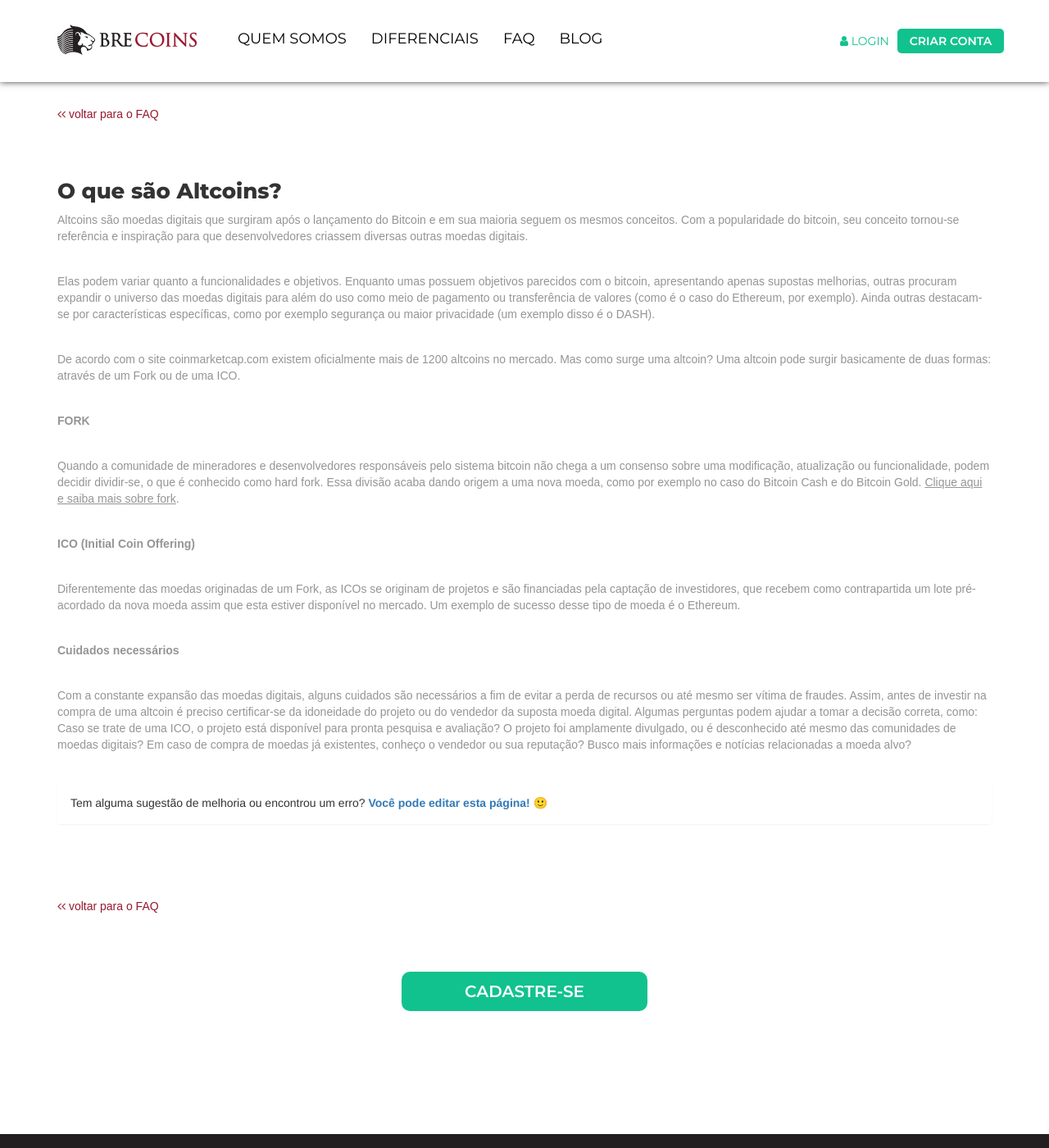
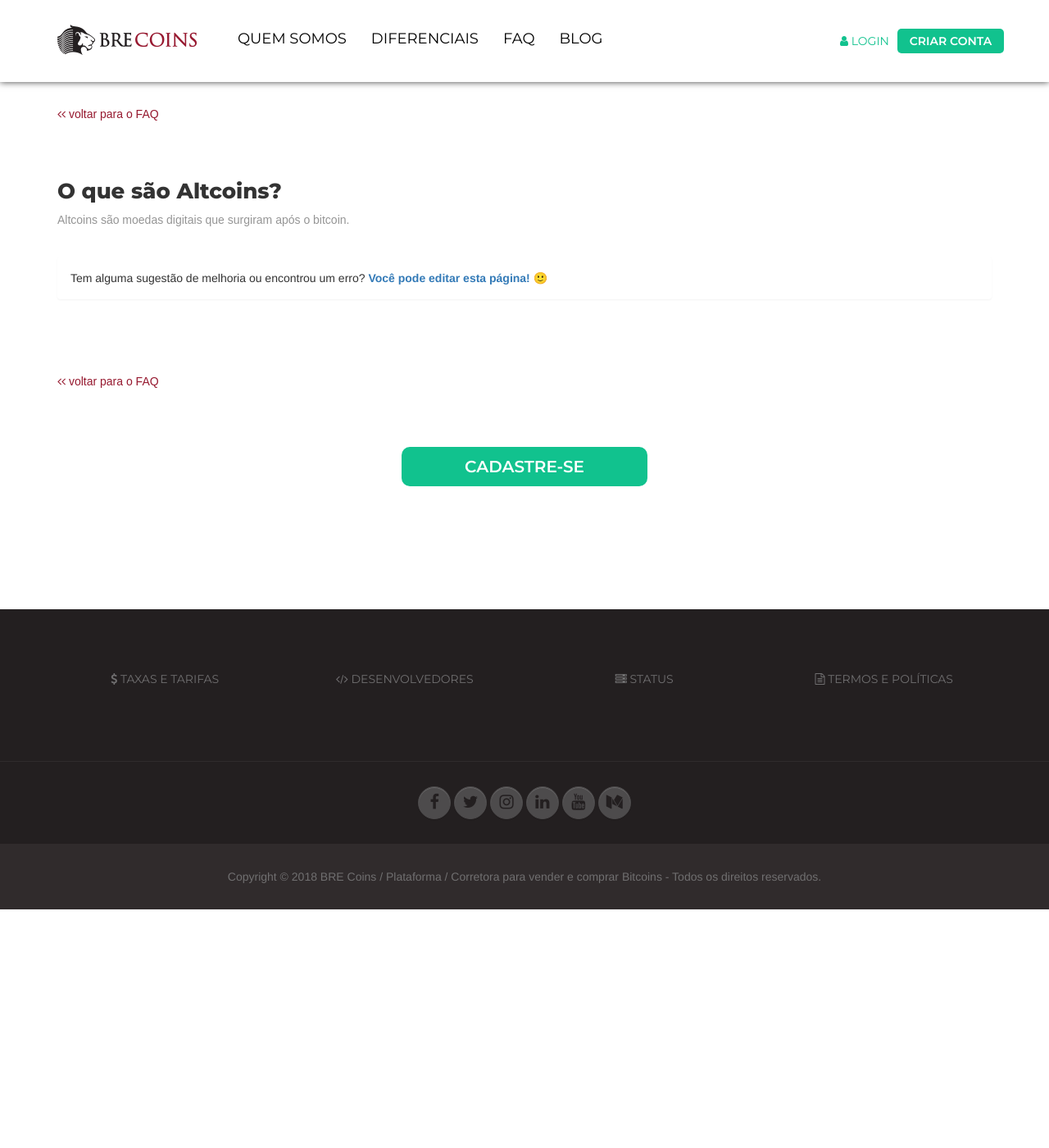
Before and after one commit to digitalbre/brecoins.github.io, a Jekyll site: the page built from faq/o-que-sao-altcoins.md, in a window 1280 px wide and 1400 px high, scrolled down 491 px. Shown: the whole window at 82% size. Built offline with Jekyll 4.4.1, drawn with Linux system fonts in a browser that asks for light colours; nearby versions of some CDN libraries; some web fonts are replaced; a script that is not in the unit is left out; after the commit the page ends 1600 px from its top, so only the background shows below that.

Commit message:
Update o-que-sao-altcoins.md

```diff
--- a/faq/o-que-sao-altcoins.md
+++ b/faq/o-que-sao-altcoins.md
@@ -3,20 +3,4 @@ title: O que são Altcoins?
 description: Altcoins são moedas digitais alternativas ao bitcoin. Acesse o site e saiba mais sobre bitcoins e as altcoins.
 layout: faqpage
 ---
-Altcoins são moedas digitais que surgiram após o lançamento do Bitcoin e em sua maioria seguem os mesmos conceitos. Com a popularidade do bitcoin, seu conceito tornou-se referência e inspiração para que desenvolvedores criassem diversas outras moedas digitais.
-
-Elas podem variar quanto a funcionalidades e objetivos. Enquanto umas possuem objetivos parecidos com o bitcoin, apresentando apenas supostas melhorias, outras procuram expandir o universo das moedas digitais para além do uso como meio de pagamento ou transferência de valores (como é o caso do Ethereum, por exemplo). Ainda outras destacam-se por características específicas, como por exemplo segurança ou maior privacidade (um exemplo disso é o DASH).
-
-De acordo com o site coinmarketcap.com existem oficialmente mais de 1200 altcoins no mercado. Mas como surge uma altcoin? Uma altcoin pode surgir basicamente de duas formas: através de um Fork ou de uma ICO.
-
-**FORK**
-
-Quando a comunidade de mineradores e desenvolvedores responsáveis pelo sistema bitcoin não chega a um consenso sobre uma modificação, atualização ou funcionalidade, podem decidir dividir-se, o que é conhecido como hard fork. Essa divisão acaba dando origem a uma nova moeda, como por exemplo no caso do Bitcoin Cash e do Bitcoin Gold. [Clique aqui e saiba mais sobre fork](o-que-e-fork.html).
-
-**ICO (Initial Coin Offering)**
-
-Diferentemente das moedas originadas de um Fork, as ICOs se originam de projetos e são financiadas pela captação de investidores, que recebem como contrapartida um lote pré-acordado da nova moeda assim que esta estiver disponível no mercado. Um exemplo de sucesso desse tipo de moeda é o Ethereum.
-
-**Cuidados necessários**
-
-Com a constante expansão das moedas digitais, alguns cuidados são necessários a fim de evitar a perda de recursos ou até mesmo ser vítima de fraudes. Assim, antes de investir na compra de uma altcoin é preciso certificar-se da idoneidade do projeto ou do vendedor da suposta moeda digital. Algumas perguntas podem ajudar a tomar a decisão correta, como: Caso se trate de uma ICO, o projeto está disponível para pronta pesquisa e avaliação? O projeto foi amplamente divulgado, ou é desconhecido até mesmo das comunidades de moedas digitais? Em caso de compra de moedas já existentes, conheço o vendedor ou sua reputação? Busco mais informações e notícias relacionadas a moeda alvo?
+Altcoins são moedas digitais que surgiram após o bitcoin.
```
